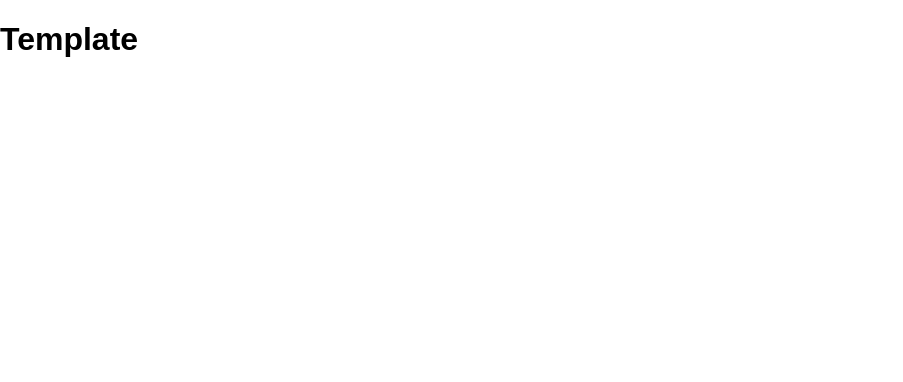
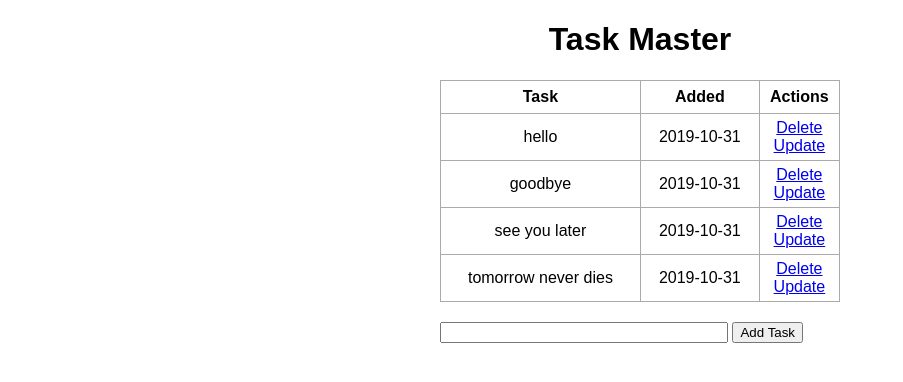
Before and after one commit to Daniel4040/flaskintro, a Flask app: page / in a window 1280 px wide. Shown: the top 382 px of the page, without its empty margins (0-903 px from the left). Run offline with Flask 2, Linux system fonts and the light colour scheme; data comes from the database, SQL or seed files in the repository; both versions use the stored data as it was after the commit.

Commit message:
Init App

```diff
--- a/app.py
+++ b/app.py
@@ -1,16 +1,70 @@
-from flask import Flask, render_template
+from flask import Flask, render_template, url_for, request, redirect
 from flask_sqlalchemy import SQLAlchemy
+from datetime import datetime
 
 app = Flask(__name__)
-app.config['SQLAlCHEMY_DATABASE_URI'] = 'sqlite:///test.db'
+app.config['SQLALCHEMY_DATABASE_URI'] = 'sqlite:///test.db'
 db = SQLAlchemy(app)
 
-#Create class for building todos as objects with properties and methods
+# Create class for building todos as objects with properties and methods
 
-@app.route('/')
+
+class Todo(db.Model):
+    id = db.Column(db.Integer, primary_key=True)
+    content = db.Column(db.String(200), nullable=False)
+    date_created = db.Column(db.DateTime, default=datetime.utcnow)
+
+    def __repr__(self):
+        return '<Task %r>' % self.id
+
+
+@app.route('/', methods=['POST', 'GET'])
 def index():
-    return render_template("index.html")
+    if request.method == 'POST':
+        task_content = request.form['content']
+        new_task = Todo(content=task_content)
+
+        try:
+            db.session.add(new_task)
+            db.session.commit()
+            return redirect('/')
+        except:
+            return 'There was an issue adding your task'
+
+    else:
+        tasks = Todo.query.order_by(Todo.date_created).all()
+        return render_template('index.html', tasks=tasks)
+
+
+@app.route('/delete/<int:id>')
+def delete(id):
+    task_to_delete = Todo.query.get_or_404(id)
+
+    try:
+        db.session.delete(task_to_delete)
+        db.session.commit()
+        return redirect('/')
+    except:
+        return 'There was a problem deleting that task'
+
+
+@app.route('/update/<int:id>', methods=['GET', 'POST'])
+def update(id):
+    task = Todo.query.get_or_404(id)
+
+    if request.method == 'POST':
+        task.content = request.form['content']
+
+        try:
+            db.session.commit()
+            return redirect('/')
+        except:
+            return 'There was an issue updating your task'
+
+    else:
+        return render_template('update.html', task=task)
 
 
 if __name__ == "__main__":
     app.run(debug=True)
+    db.create_all()
--- a/static/css/main.css
+++ b/static/css/main.css
@@ -1,4 +1,38 @@
-body {
+body,
+html {
   margin: 0;
   font-family: sans-serif;
 }
+
+.content {
+  margin: 0 auto;
+  width: 400px;
+}
+
+table,
+td,
+th {
+  border: 1px solid #aaa;
+}
+
+table {
+  border-collapse: collapse;
+  width: 100%;
+}
+
+th {
+  height: 30px;
+}
+
+td {
+  text-align: center;
+  padding: 5px;
+}
+
+.form {
+  margin-top: 20px;
+}
+
+#content {
+  width: 70%;
+}
--- a/templates/index.html
+++ b/templates/index.html
@@ -1,9 +1,40 @@
 {% extends 'base.html' %}
 
 {% block head %}
-
+<title>Task Manager</title>
 {% endblock %}
 
 {% block body %}
-<h1>Template</h1>
+<div class="content">
+  <h1 style="text-align: center">Task Master</h1>
+  {% if tasks|length < 1 %}
+  <h4 style="text-align: center">There are no tasks. Create one below!</h4>
+  {% else %}
+  <table>
+    <tr>
+      <th>Task</th>
+      <th>Added</th>
+      <th>Actions</th>
+    </tr>
+    {% for task in tasks %}
+    <tr>
+      <td>{{ task.content }}</td>
+      <td>{{ task.date_created.date() }}</td>
+      <td>
+        <a href="/delete/{{task.id}}">Delete</a>
+        <br>
+        <a href="/update/{{task.id}}">Update</a>
+      </td>
+    </tr>
+    {% endfor %}
+  </table>
+  {% endif %}
+
+  <div class="form">
+    <form action="/" method="POST">
+      <input type="text" name="content" id="content">
+      <input type="submit" value="Add Task">
+    </form>
+  </div>
+</div>
 {% endblock %}
```
Also changed, not shown: requirements.txt (added, +11 -0 lines), templates/update.html (added, +18 -0 lines), test.db (added).
